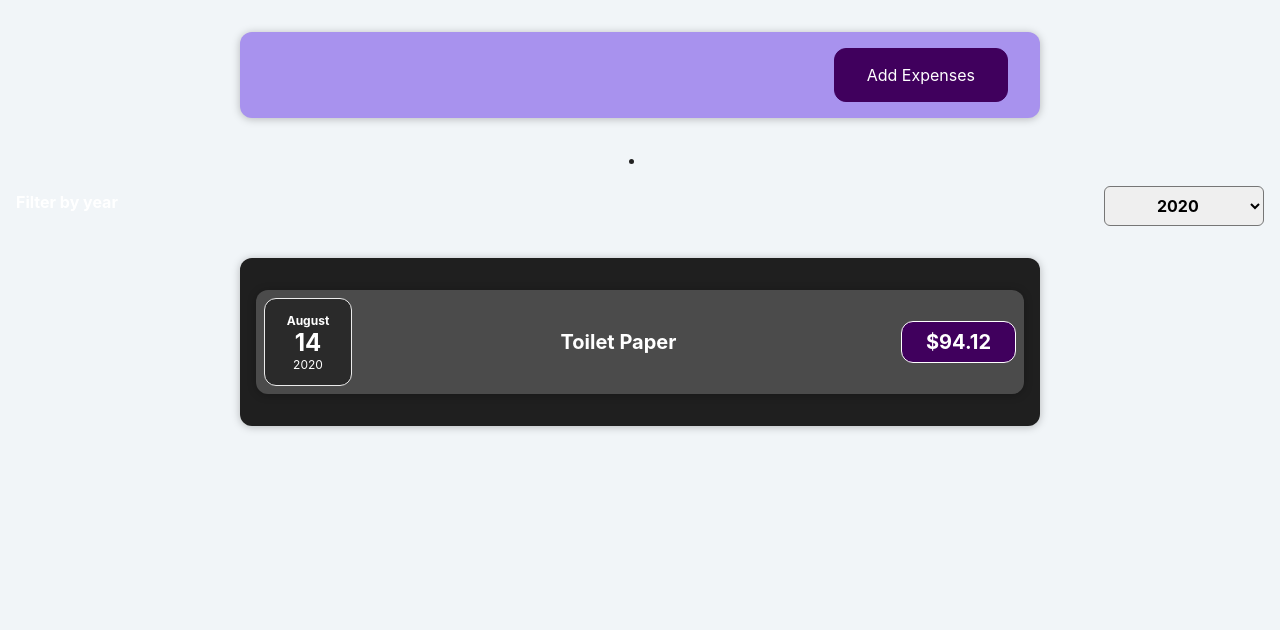
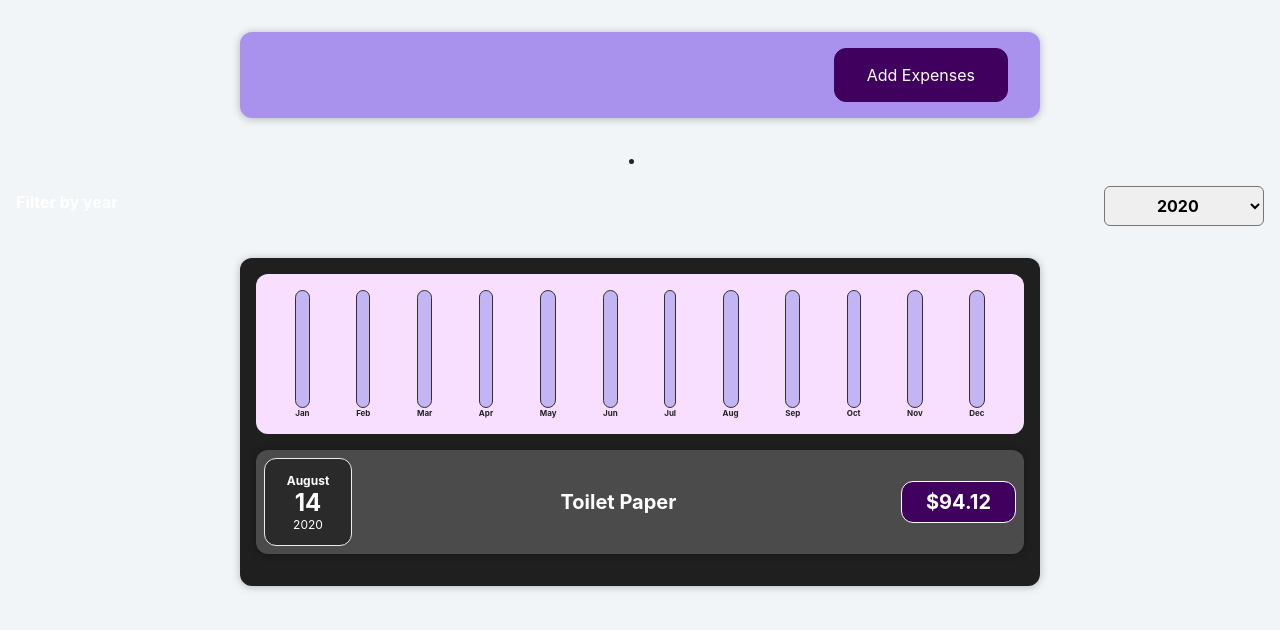
Before and after one commit to olaniyi900/react-tutorial, a React (Create React App) app: page / in a window 1280 px wide. Shown: the top 630 px of the page. Built offline with nearby package versions, Linux system fonts and the light colour scheme.

Commit message:
chart inclided

```diff
--- /dev/null
+++ b/src/component/Chart/Chart.js
@@ -0,0 +1,23 @@
+import React from 'react';
+import ChartBar from './ChartBar';
+import './Chart.css';
+
+const Chart = (props) => {
+  const dataPointValues = props.dataPoints.map((dataPoint) => dataPoint.value);
+  const totalMaximum = Math.max(...dataPointValues);
+
+  return (
+    <div className='chart'>
+      {props.dataPoints.map((dataPoint) => (
+        <ChartBar
+          key={dataPoint.label}
+          value={dataPoint.value}
+          maxValue={totalMaximum}
+          label={dataPoint.label}
+        />
+      ))}
+    </div>
+  );
+};
+
+export default Chart;
--- /dev/null
+++ b/src/component/Chart/ChartBar.js
@@ -0,0 +1,24 @@
+import React from 'react';
+import './ChartBar.css';
+
+const ChartBar = (props) => {
+  let barFillHeight = '0%';
+
+  if (props.maxValue > 0) {
+    barFillHeight = Math.round((props.value / props.maxValue) * 100) + '%';
+  }
+
+  return (
+    <div className='chart-bar'>
+      <div className='chart-bar__inner'>
+        <div
+          className='chart-bar__fill'
+          style={{ height: barFillHeight }}
+        ></div>
+      </div>
+      <div className='chart-bar__label'>{props.label}</div>
+    </div>
+  );
+};
+
+export default ChartBar;
--- a/src/component/NewExpense/ExpenseForm.js
+++ b/src/component/NewExpense/ExpenseForm.js
@@ -29,7 +29,7 @@ const ExpenseForm = ({ onSaveExpensesData }) => {
     event.preventDefault();
     const data = {
       title: enterTitle,
-      amount: enterAmount,
+      amount: +enterAmount,
       date: new Date(enterDate),
     };
 
--- a/src/component/expenses/Expenses.js
+++ b/src/component/expenses/Expenses.js
@@ -2,6 +2,7 @@ import React, { useState } from 'react';
 import ExpensesList from './ExpensesList';
 import Card from '../UI/Card';
 import ExpensesFilter from '../ExpensesFilter/ExpensesFilter';
+import ExpensesChart from './ExpensesChart';
 import './expenses.css';
 
 function Expenses({ expenses }) {
@@ -19,6 +20,7 @@ function Expenses({ expenses }) {
     <li>
       <ExpensesFilter year={year} sendYear={sendYear} />
       <Card className='expenses'>
+        <ExpensesChart expenses={filterExpenses} />
         <ExpensesList items={filterExpenses} />
       </Card>
     </li>
--- /dev/null
+++ b/src/component/expenses/ExpensesChart.js
@@ -0,0 +1,27 @@
+import React from 'react';
+import Chart from '../Chart/Chart';
+
+const ExpensesChart = (props) => {
+  const chartDataPoints = [
+    { label: 'Jan', value: 0 },
+    { label: 'Feb', value: 0 },
+    { label: 'Mar', value: 0 },
+    { label: 'Apr', value: 0 },
+    { label: 'May', value: 0 },
+    { label: 'Jun', value: 0 },
+    { label: 'Jul', value: 0 },
+    { label: 'Aug', value: 0 },
+    { label: 'Sep', value: 0 },
+    { label: 'Oct', value: 0 },
+    { label: 'Nov', value: 0 },
+    { label: 'Dec', value: 0 },
+  ];
+
+  for (const expense of props.expenses) {
+    const expenseMonth = expense.date.getMonth();
+    chartDataPoints[expenseMonth].value += expense.amout;
+  }
+  return <Chart dataPoints={chartDataPoints} />;
+};
+
+export default ExpensesChart;
```
